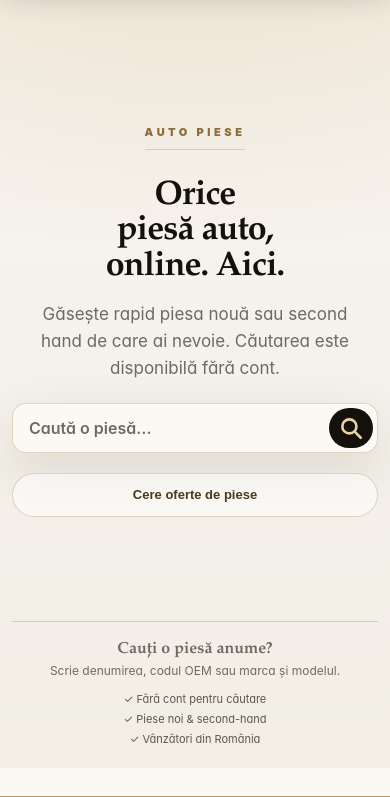
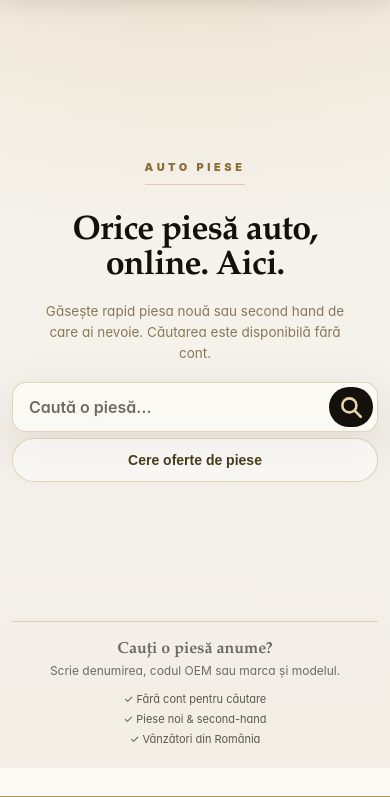
Before and after one commit to antracitweb-svg/pieseauro, a website: page index.html in a window 390 px wide. Shown: the part 47-844 px from the top of the page. Drawn offline with Linux system fonts and the light colour scheme; no server answers.

Commit message:
Add files via upload

```diff
--- a/index.html
+++ b/index.html
@@ -28,7 +28,7 @@
 
 <main>
 <section class="page active" id="page-home"><div class="home-wrap container">
-<div class="home-center"><div class="eyebrow">AUTO PIESE</div><h1>Orice piesă auto, online. Aici.</h1><p>Găsește rapid piesa nouă sau second hand de care ai nevoie. Căutarea este disponibilă fără cont.</p>
+<div class="home-center"><div class="eyebrow">AUTO PIESE</div><h1>Orice piesă auto,<br>online. Aici.</h1><p>Găsește rapid piesa nouă sau second hand de care ai nevoie. Căutarea este disponibilă fără cont.</p>
 <form class="home-search-form" id="homeSearchForm" role="search" autocomplete="off"><input id="homeSearchInput" type="search" maxlength="100" enterkeyhint="search" placeholder="Caută o piesă…" aria-label="Caută o piesă"><button type="submit" class="home-search-go" id="homeSearchGo" aria-label="Caută"><svg viewBox="0 0 24 24" width="26" height="26" aria-hidden="true" focusable="false" fill="none" stroke="currentColor" stroke-width="2.4" stroke-linecap="round"><circle cx="10.5" cy="10.5" r="6.5"/><path d="M15.6 15.6L21 21"/></svg></button></form><div class="hero-vehicle-compat"><select id="homeMake"><option value="">Alege marca</option></select><select id="homeModel"><option value="">Alege modelul</option></select><button class="btn dark" id="homeVehicleBtn" type="button">Piese pentru mașina mea</button></div>
 <div class="home-links"><button id="homeRequestBtn">Cere oferte de piese</button></div></div>
 <div class="home-bottom"><div><b>Cauți o piesă anume?</b><span>Scrie denumirea, codul OEM sau marca și modelul.</span></div><div class="trust"><span>✓ Fără cont pentru căutare</span><span>✓ Piese noi & second-hand</span><span>✓ Vânzători din România</span></div></div><div class="hidden"><div id="homeListings"></div></div>
--- a/style.css
+++ b/style.css
@@ -1394,3 +1394,14 @@ html.menu-open,html.menu-open body{overflow:hidden}
 .sell-image-move button{width:30px;height:30px;border-radius:50%;border:0;background:rgba(7,20,37,.78);color:#fff;font-size:20px;line-height:1;cursor:pointer;display:grid;place-items:center;padding:0}
 .sell-image-move button:disabled{opacity:.3;cursor:default}
 .sell-image-move button:not(:disabled):active{transform:scale(.9)}
+
+/* ===== Prima pagină: titlu pe 2 rânduri, subtitlu discret, buton lipit de căutare ===== */
+.home-center h1{max-width:none!important}
+.home-center p{font-size:15px!important;line-height:1.55;color:#8a7757!important;max-width:460px;margin-bottom:22px}
+.home-links{margin-top:8px!important}
+.home-links button{padding:9px 18px!important;font-size:14px!important}
+@media(max-width:680px){
+  .home-center h1{font-size:clamp(26px,8.8vw,34px)!important;line-height:1.1}
+  .home-center p{font-size:13.5px!important;max-width:300px;margin-bottom:18px}
+  .home-links{margin-top:6px!important}
+}
```
